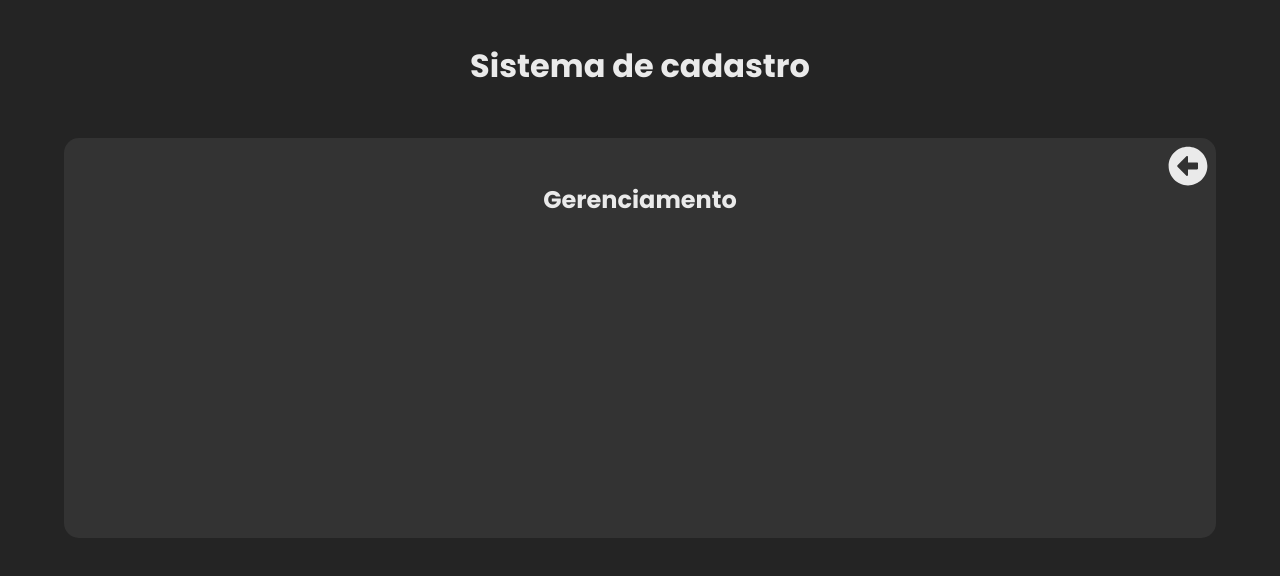
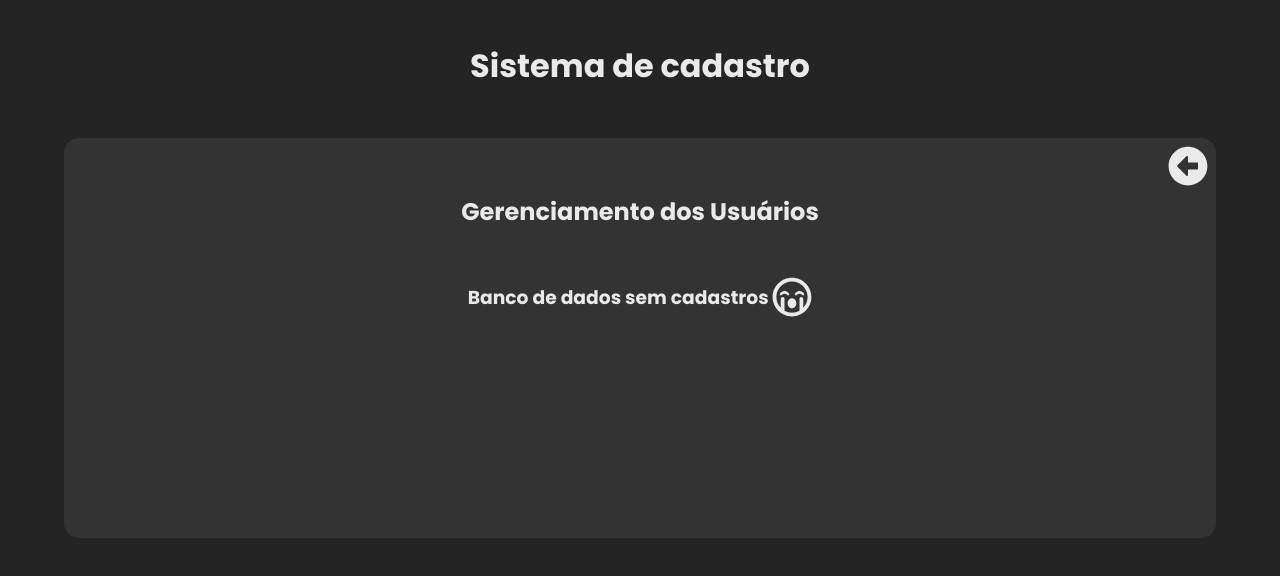
Before and after one commit to Darlan0307/Register_Users_frontend, a React (Vite) app: page /gerenciamento in a window 1280 px wide. Shown: the top 576 px of the page. Built offline with nearby package versions, Linux system fonts and the light colour scheme.

Commit message:
:lipstick: layout da pagina de gerenciamento pronto

```diff
--- a/src/@types/UserType.ts
+++ b/src/@types/UserType.ts
@@ -1,4 +1,5 @@
 export type UserType = {
+  id?:String,
   name?:String,
   lastname?:String,
   fone?:String,
--- /dev/null
+++ b/src/components/Table/index.tsx
@@ -0,0 +1,63 @@
+import './styles.scss'
+import { FaUserEdit,FaPlus,FaRegSadCry } from "react-icons/fa";
+import { IoPersonRemoveSharp } from "react-icons/io5"
+import { UserType } from '../../@types/UserType';
+
+// type Data = {
+//   dados: UserType
+// }
+
+
+const dados : UserType[] = [
+
+  // {
+  //   id: "1",
+  //   name: "João",
+  //   lastname: "Silva",
+  //   fone: "(11) 9999-9999",
+  //   email: "joao.silva@email.com",
+  //   password: "123456",
+  // },
+  // {
+  //   id:"2",
+  //   name: "Maria",
+  //   lastname: "Santos",
+  //   fone: "(21) 8888-8888",
+  //   email: "maria.santos@email.com",
+  //   password: "789456",
+  // },
+];
+
+export default function Table(){
+
+
+  return(
+    <div className="responsive-table">
+      {dados.length > 0 ? (
+        <>
+        {dados.map((user) => (
+          <article key={Number(user.id)} className='card_user'>
+            <h3>
+              <span>ID User:</span> {user.id}
+            </h3>
+            <div className='info_user'>
+              <p><span>Nome:</span> {`${user.name} ${user.lastname}`}</p>
+              <div className='config'>
+                <button className='plus-info'> <FaPlus/> <span>Informação</span></button>
+                <button className='edit-user'>
+                  <FaUserEdit/>
+                </button>
+                <button className='remove-user'>
+                  <IoPersonRemoveSharp/>
+                </button>
+              </div>
+            </div>
+          </article>
+        ))}
+        </>
+      ):(
+        <h3 className='dataEmpty'><span>Banco de dados sem cadastros</span> <FaRegSadCry/></h3>
+      )}
+    </div>
+  )
+}
--- /dev/null
+++ b/src/components/Table/styles.scss
@@ -0,0 +1,92 @@
+.responsive-table{
+  margin-top: 1em;
+  display: flex;
+  flex-wrap: wrap;
+  gap: 5em;
+  align-items: center;
+  justify-content: center;
+
+
+  .card_user{
+    display: flex;
+    flex-direction: column;
+    gap: 1em;
+    border: 2px solid #eaeaea;
+    padding: 15px;
+    border-radius: 10px;
+    box-shadow: 4px 4px 6px rgba(0, 0, 0, 0.377);
+    h3{
+      text-align: center;
+      color: #eaeaea;
+      font-size: 1.2em;
+      span{
+        font-weight: bold;
+        font-size: 1.3em;
+      }
+    }
+
+    .info_user{
+      display: flex;
+      flex-direction: column;
+      align-items: center;
+      gap: 1em;
+
+      p{
+        color: #eaeaea;
+        font-size: 1.1em;
+        span{
+          font-weight: bold;
+          font-size: 1.2em;
+        }
+      }
+
+
+      .config{
+        display: flex;
+        gap: 1em;
+        align-items: center;
+
+        button{
+          background-color: transparent;
+          border: none;
+          cursor: pointer;
+          font-size: 18px;
+          padding: 5px;
+        }
+
+        .plus-info{
+          display: flex;
+          align-items: center;
+          color: #0078d4;
+        }
+        .edit-user svg{
+          fill: lightgreen;
+          font-size: 35px;
+        }
+        .remove-user svg{
+          fill:  lightcoral;
+          font-size: 35px;
+        }
+      }
+
+
+    }
+  }
+
+
+}
+
+.dataEmpty{
+  display: flex;
+  align-items: center;
+  text-align: center;
+  gap: .2em;
+  span{
+    color: #eaeaea;
+  }
+
+  svg{
+    fill: #eaeaea;
+    font-size: 40px;
+  }
+}
--- a/src/components/pages/Gerenciamento/index.tsx
+++ b/src/components/pages/Gerenciamento/index.tsx
@@ -1,6 +1,7 @@
 import { FaArrowAltCircleLeft } from 'react-icons/fa'
 import './styles.scss'
 import { useNavigate } from 'react-router-dom'
+import Table from '../../Table'
 
 export default function Gerenciamento() {
 
@@ -11,7 +12,8 @@ const navigate = useNavigate()
       <div className="back-btn" onClick={()=>navigate("/")}>
         <FaArrowAltCircleLeft/>
       </div>
-      <h2>Gerenciamento</h2>
+      <h2>Gerenciamento dos Usuários</h2>
+      <Table/>
     </div>
   )
 }
--- a/src/components/pages/Gerenciamento/styles.scss
+++ b/src/components/pages/Gerenciamento/styles.scss
@@ -3,13 +3,19 @@
   background-color: #333;
   min-height: 50vh;
   width: 90vw;
+  max-width: 1200px;
   padding: 20px 10px;
   border-radius: 15px;
+  display: flex;
+  flex-direction: column;
+  align-items: center;
+  gap: 2em;
 
   h2{
     color: #eaeaea;
     text-align: center;
     padding-top: 1em;
+    margin-top: .5em;
   }
 
   .back-btn{
```
